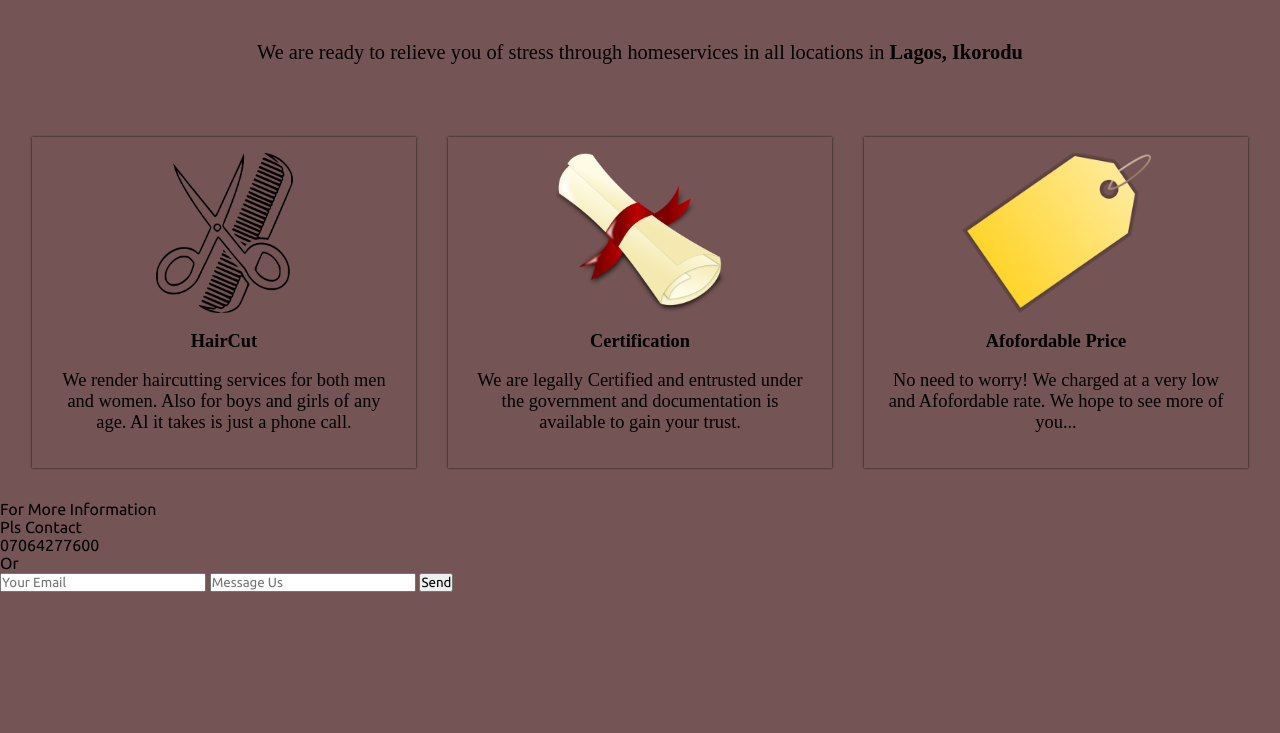
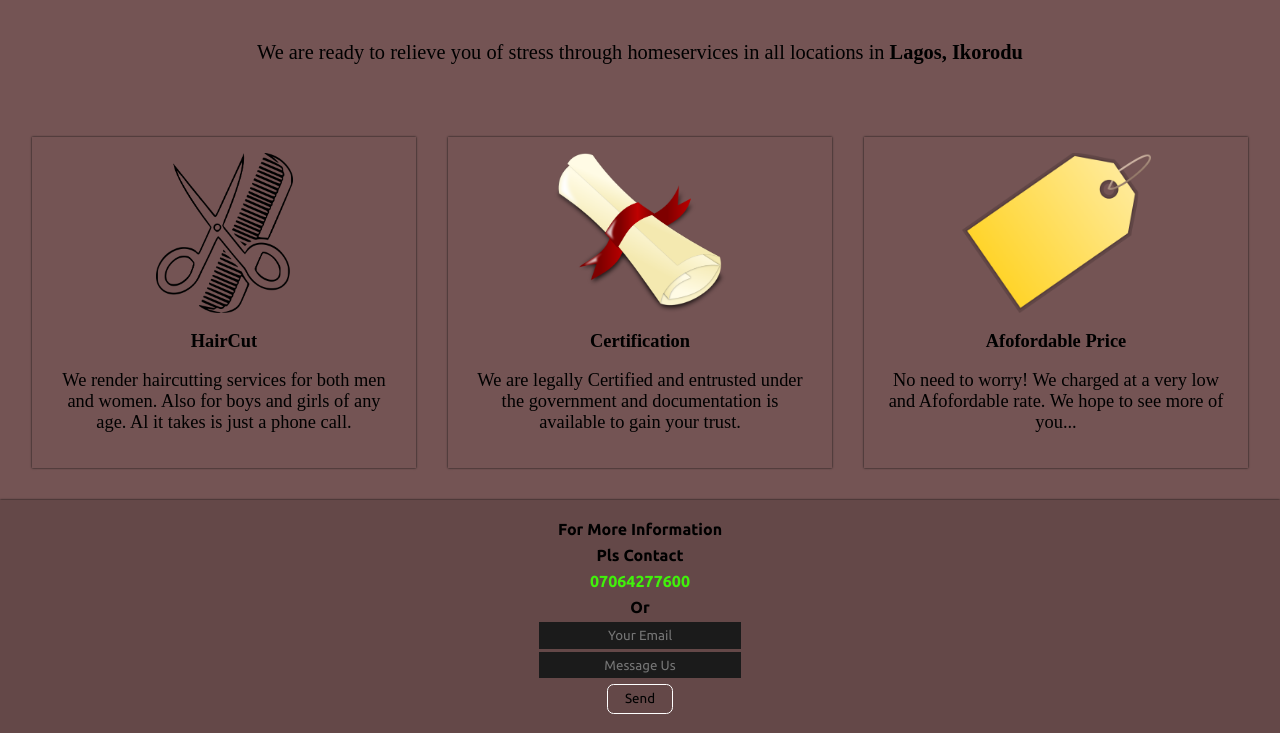
Before and after one commit to marvellous54/pvobarbing, a plain HTML site: page index.html in a window 1280 px wide. Shown: the part 560-1293 px from the top of the page. Before the commit the page ends 1152 px from the top, so only its background shows below. Drawn offline with Linux system fonts and the light colour scheme; a web font is replaced by a local one.

Commit message:
Update index.css

```diff
--- a/index.css
+++ b/index.css
@@ -170,6 +170,62 @@ nav p{
     margin: 1em;
 }
 
+/*----------------------------------------------------------------------*/
+
+#footer{
+    width: 100%;
+    padding: 1em;
+    text-align: center;
+    display: flex;
+    flex-flow: column;
+    justify-content: center;
+    align-items: center;
+    background-color: #644848;
+    box-shadow: 0px 0px 2px black;
+}
+
+#footer p{
+    margin: 0.25em;
+    font-weight: bold;
+}
+
+#form{
+    display: flex;
+    flex-flow: column;
+    justify-content: center;
+    align-items: center;
+}
+
+.number{
+    color: #41f10b;
+}
+
+#message{
+    background-color: #1b1b1b;
+    border: none;
+    height: 2em;
+    text-align: center;
+    margin-bottom: 0.2em;
+}
+
+#email{
+    background-color: #1b1b1b;
+    border: none;
+    height: 2em;
+    text-align: center;
+    margin: 0.2em;
+}
+
+#btn{
+    width: 5em;
+    border-radius: 0.5em;
+    margin: 0.2em;
+    background: transparent;
+    border: 0.1em solid white;
+    padding: 0.5em;
+}
+
+
 /*------------MEDIA_QUERY---------------------------------------------*/
 
 @media all and (max-width: 600px){
```
